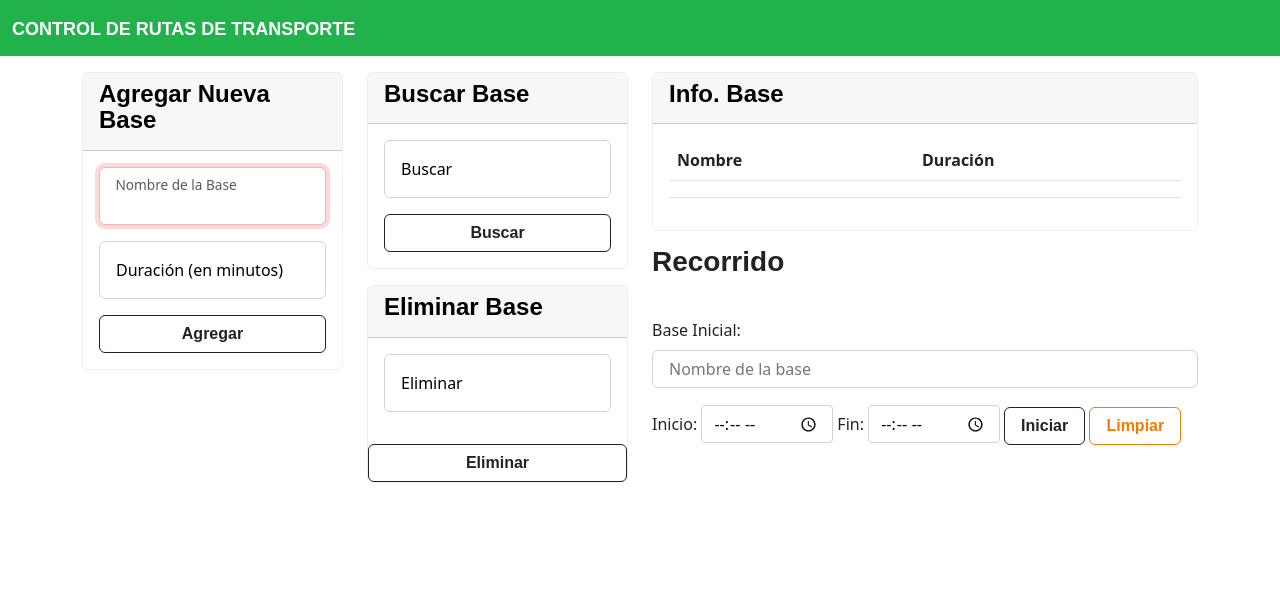
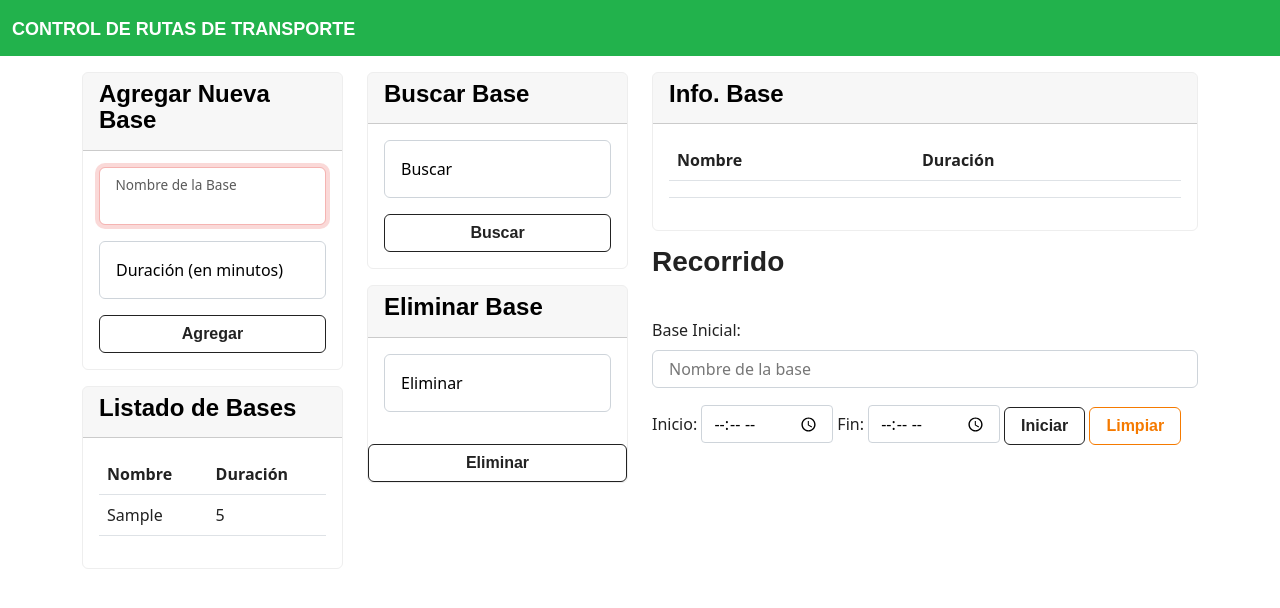
Before and after one commit to Guada8a/W4D48A_ListasCirculares, a website with bundled scripts: page index.html in a window 1280 px wide. Both pictures are taken after typing "Sample", "5" into the empty fields and a click on the button "Agregar". Built offline with nearby package versions, Linux system fonts and the light colour scheme; a web font is replaced by a local one.

Commit message:
Cambios en recorrido

```diff
--- a/index.html
+++ b/index.html
@@ -40,6 +40,27 @@
                                 </div>
                             </fieldset>
                         </form>
+                    </p>
+                    <p class="bs-component">
+                    <form>
+                        <fieldset class="card bg-light mb-3" style="max-width: 20rem">
+                            <legend class="card-header">
+                                <h4>Listado de Bases</h4>
+                            </legend>
+                            <div class="form-group card-body">
+                                <table class="table table-hover">
+                                    <thead>
+                                        <tr>
+                                            <th scope="col">Nombre</th>
+                                            <th scope="col">Duración</th>
+                                        </tr>
+                                    </thead>
+                                    <tbody id="listadoBases">
+                                    </tbody>
+                                </table>
+                            </div>
+                        </fieldset>
+                    </form>
                     </p>
                 </div>
                 <div class="col-sm-3">
--- a/modules/app.js
+++ b/modules/app.js
@@ -7,10 +7,18 @@ document.querySelector("#agregarBase").addEventListener("click", () => {
     let nombre = document.getElementById("name_base").value;
     let minutos = parseInt(document.getElementById("mins").value);
     ruta.agregar(new Base(nombre, minutos));
+
     document.getElementById("name_base").value = "";
     document.getElementById("mins").value = "";
     document.getElementById("name_base").focus();
-    console.table(ruta.imprimir());
+
+    let basesNuevas = ruta.imprimir();
+    let str = '';
+
+    basesNuevas.forEach((base) => {
+        str += `<tr><td>${base.BASE}</td><td>${base.MINUTOS}</td></tr>`;
+    });
+    document.getElementById("listadoBases").innerHTML = str;
 });
 document.querySelector("#buscar").addEventListener("click", () => {
     let nombre = document.getElementById("searchBase").value;
--- a/modules/ruta.js
+++ b/modules/ruta.js
@@ -44,7 +44,7 @@ export default class Ruta{
                 aux = aux.sig;
             }
             if (aux.sig.nombre === nombre) {
-                aux.sig.sig.minutos = aux.sig.minutosaux.sig.sig.minutos;
+                aux.sig.sig.minutos = aux.sig.minutos + aux.sig.sig.minutos;
                 aux.sig = aux.sig.sig;
                 aux.sig.ant = aux;
             } else {
@@ -65,7 +65,6 @@ export default class Ruta{
     }
     recorrido(inicio, horaInicio, minutosInicio, horaFin, minutosFin) {
         let aux = inicio;
-        console.log(aux);
         let minutes = 0;
         let bases = [];
         let entrada = new Date();
@@ -74,19 +73,16 @@ export default class Ruta{
         entrada.setHours(horaInicio, minutosInicio, 0);
         salida.setHours(horaFin, minutosFin, 0);
 
-        minutes = entrada.getMinutes() == 0 ? `00` : entrada.getMinutes();
-        console.log(minutes);
-        console.log(`RUTA ${this.numero}:`);
+        minutes = entrada.getMinutes() < 10 ? `0` + entrada.getMinutes() : entrada.getMinutes();
         /*
          * ? Se crea un arreglo de objetos con la información de las bases y las horas en las que pasan
             */
-        bases.push({ BASE: aux.nombre, HORA: `${entrada.getHours()}:${minutes}` });
         while (entrada.getHours() < salida.getHours() || entrada.getMinutes() < salida.getMinutes()) {
             console.log(aux.sig.minutos);
             entrada.setMinutes(entrada.getMinutes() + aux.sig.minutos);
+            bases.push({ BASE: aux.nombre, HORA: `${entrada.getHours()}:${minutes}` });
             aux = aux.sig;
-            minutes = entrada.getMinutes() == 0 ? `00` : entrada.getMinutes();
-            bases.push({ BASE: aux.nombre, HORA: `${entrada.getHours()}:${minutes}` });
+            minutes = entrada.getMinutes() < 10 ? `0` + entrada.getMinutes() : entrada.getMinutes();
         }
         return bases;
         /*
```
